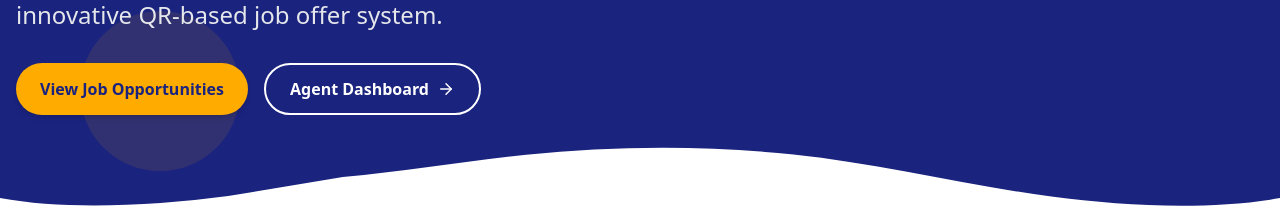
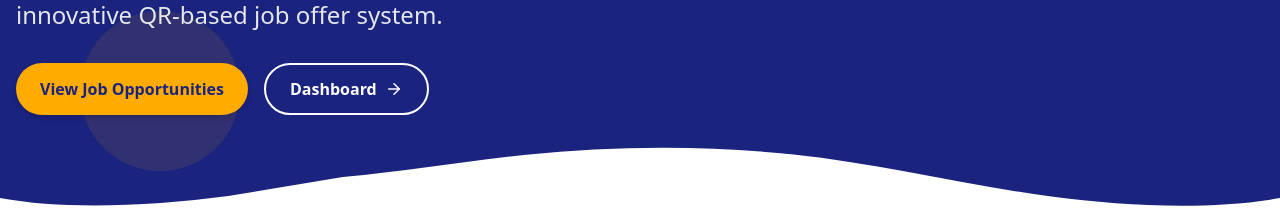
Before and after one commit to DevMagic313/CallXTrade, a React (Vite) app: page / in a window 1280 px wide. Shown: the part 365-573 px from the top of the page. Built offline with nearby package versions, Linux system fonts and the light colour scheme; what @react-pdf/renderer would draw is missing.

Commit message:
Update Hero.tsx

```diff
--- a/src/components/home/Hero.tsx
+++ b/src/components/home/Hero.tsx
@@ -36,9 +36,9 @@ const Hero = () => {
               onClick={() => navigate('/dashboard')}
               className="flex items-center justify-center px-6 py-3 bg-transparent border-2 border-white text-white rounded-full
                 hover:bg-white hover:text-callx-blue transition duration-300 font-bold"
-              aria-label="Agent Dashboard"
+              aria-label="Dashboard"
             >
-              Agent Dashboard <ArrowRight className="ml-2" size={18} />
+              Dashboard <ArrowRight className="ml-2" size={18} />
             </button>
           </div>
         </div>
```
